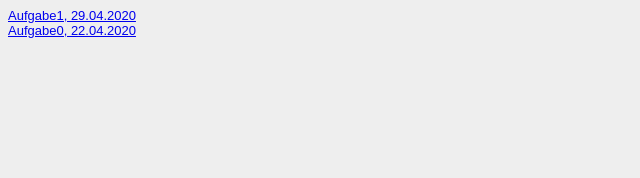
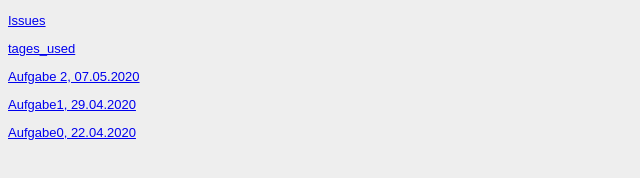
Before and after one commit to FlexiLue/GIS_SoSe_2020, a plain HTML site: page Steckbrief/steckbrief.htm in a window 1280 px wide. Shown: the whole page, without its empty margins (0-640 px from the left). Drawn offline with Linux system fonts and the light colour scheme.

Commit message:
steckbrief.htm update

```diff
--- a/Steckbrief/steckbrief.htm
+++ b/Steckbrief/steckbrief.htm
@@ -12,7 +12,10 @@ body {
 </style>
 </head>
 <body>
-	<a href="https://flexilue.github.io/GIS_SoSe_2020/Aufgabe1/index.htm" target="_blank">Aufgabe1, 29.04.2020</a><br>
-	<a href="https://flexilue.github.io/GIS_SoSe_2020/Aufgabe0/index.htm" target="_blank">Aufgabe0, 22.04.2020</a>
+	<p><a href="https://github.com/flexilue/GIS_SoSe_2020/issues" target="_blank">Issues</a></p>
+	<p><a href="https://github.com/flexilue/GIS_SoSe_2020/Aufgabe2/tages_used.htm" target="_blank">tages_used</a></p>
+	<p><a href="https://github.com/flexilue/GIS_SoSe_2020/Aufgabe2/portfolio.htm" target="_blank">Aufgabe 2, 07.05.2020</a></p>
+	<p><a href="https://flexilue.github.io/GIS_SoSe_2020/Aufgabe1/index.htm" target="_blank">Aufgabe1, 29.04.2020</a></p>
+	<p><a href="https://flexilue.github.io/GIS_SoSe_2020/Aufgabe0/index.htm" target="_blank">Aufgabe0, 22.04.2020</a></p>
 </body>
 </html>
```
